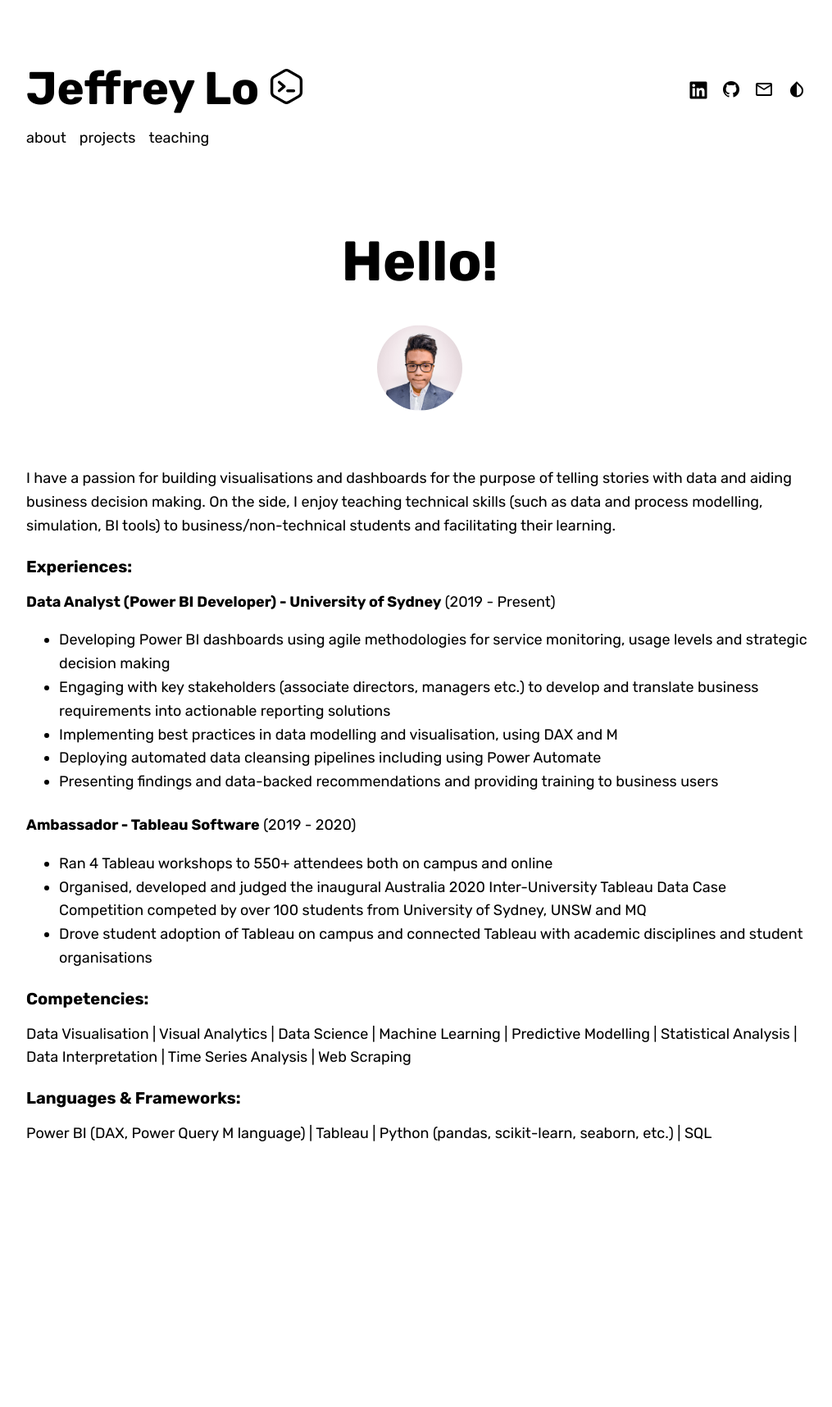
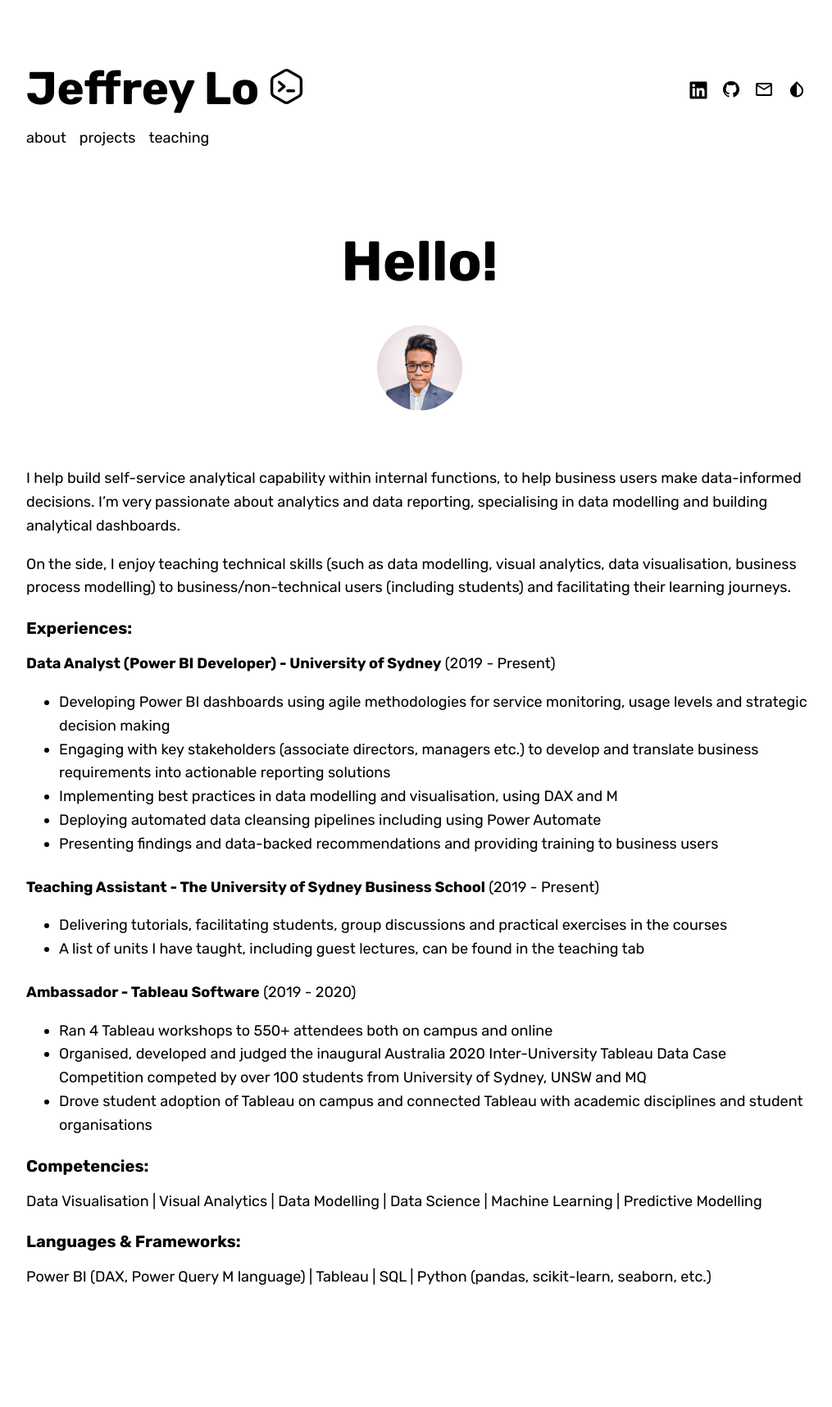
Before and after one commit to jeffreycklo/jeffreycklo.github.io, a Jekyll site: the page built from about.md, in a window 1280 px wide. Shown: the whole page at 82% size, without its empty margins (128-1143 px from the left). Built offline with Jekyll 4.4.1, drawn with Linux system fonts in a browser that asks for light colours; nearby versions of some CDN libraries; some web fonts are replaced; before the commit the page ends 1541 px from its top, so only the background shows below that.

Commit message:
Update about.md

```diff
--- a/about.md
+++ b/about.md
@@ -19,7 +19,9 @@ redirect_from: "/"
 
 {% include page/title.html title=page.title subtitle=page_subtitle %}
 
-I have a passion for building visualisations and dashboards for the purpose of telling stories with data and aiding business decision making. On the side, I enjoy teaching technical skills (such as data and process modelling, simulation, BI tools) to business/non-technical students and facilitating their learning.
+I help build self-service analytical capability within internal functions, to help business users make data-informed decisions. I'm very passionate about analytics and data reporting, specialising in data modelling and building analytical dashboards.
+
+On the side, I enjoy teaching technical skills (such as data modelling, visual analytics, data visualisation, business process modelling) to business/non-technical users (including students) and facilitating their learning journeys.
 
 ### Experiences:
 
@@ -31,6 +33,11 @@ I have a passion for building visualisations and dashboards for the purpose of t
 - Deploying automated data cleansing pipelines including using Power Automate
 - Presenting findings and data-backed recommendations and providing training to business users
 
+**Teaching Assistant - The University of Sydney Business School** (2019 - Present)
+
+- Delivering tutorials, facilitating students, group discussions and practical exercises in the courses
+- A list of units I have taught, including guest lectures, can be found in the [teaching tab](https://jeffreycklo.github.io/teaching)
+
 **Ambassador - Tableau Software** (2019 - 2020)
 
 - Ran 4 Tableau workshops to 550+ attendees both on campus and online
@@ -39,10 +46,10 @@ I have a passion for building visualisations and dashboards for the purpose of t
 
 ### Competencies:
 
-Data Visualisation \| Visual Analytics \| Data Science \| Machine Learning \| Predictive Modelling \| Statistical Analysis \| Data Interpretation \| Time Series Analysis \| Web Scraping
+Data Visualisation \| Visual Analytics \| Data Modelling \| Data Science \| Machine Learning \| Predictive Modelling
 
 ### Languages & Frameworks:
 
-Power BI (DAX, Power Query M language) \| Tableau \| Python (pandas, scikit-learn, seaborn, etc.) \| SQL
+Power BI (DAX, Power Query M language) \| Tableau \| SQL \| Python (pandas, scikit-learn, seaborn, etc.)
 
 </div>
```
